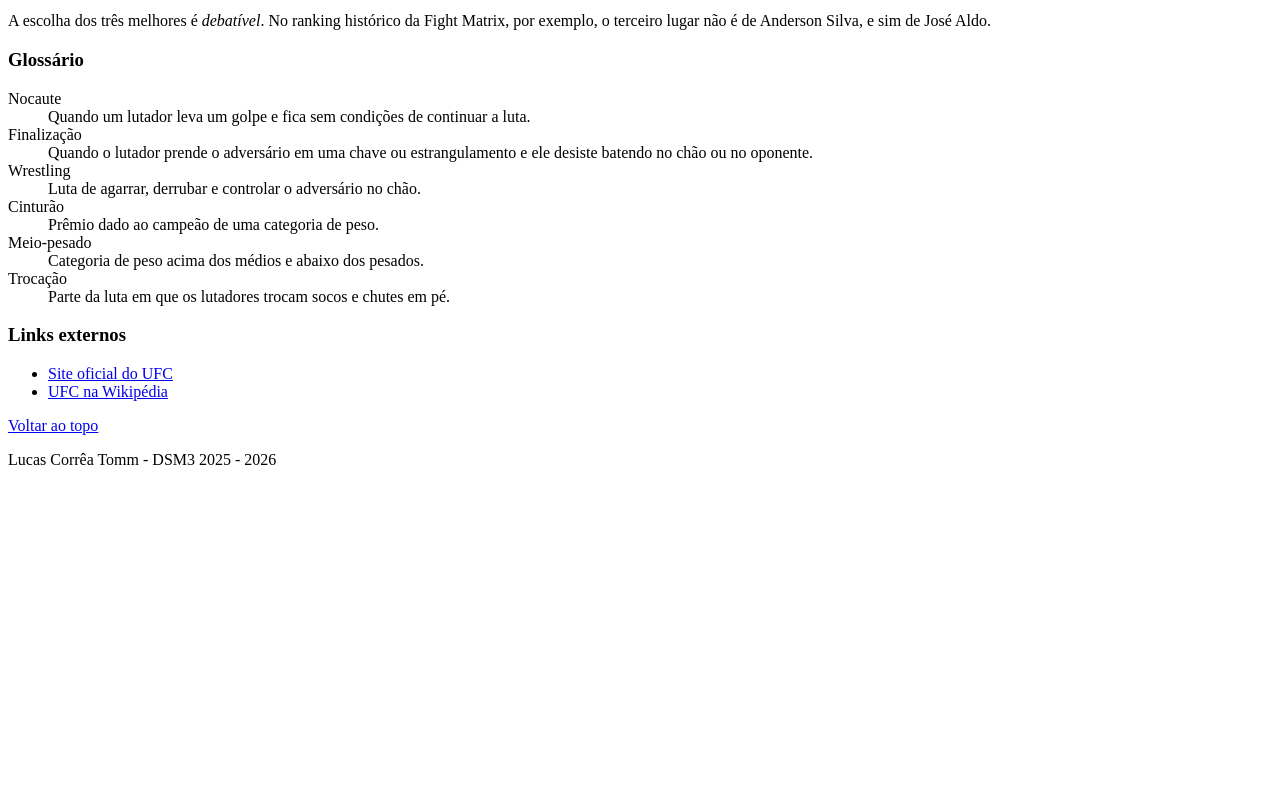
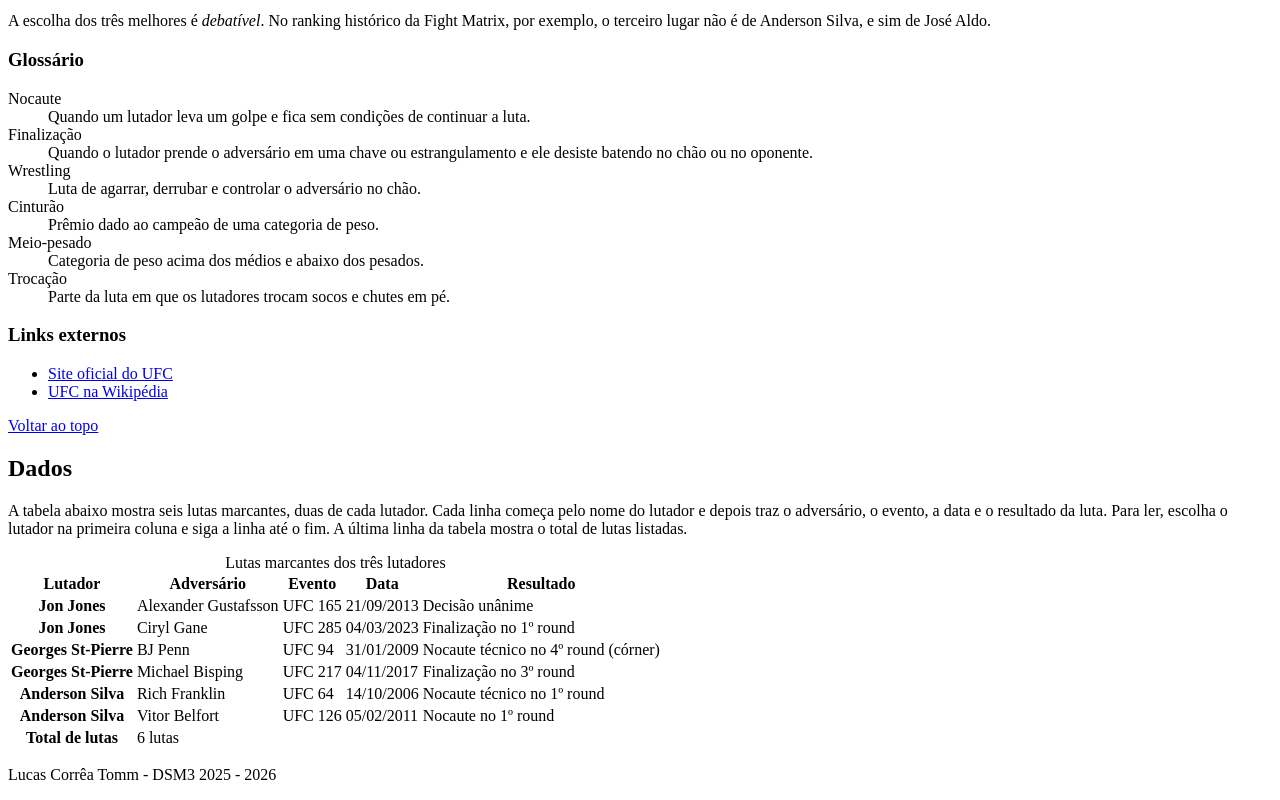
Before and after one commit to Lucas-Tomm/-pagina-tema-livre, a plain HTML site: page index.html in a window 1280 px wide. Shown: the part 4945-5745 px from the top of the page. Before the commit the page ends 5430 px from the top, so only its background shows below. Drawn offline with Linux system fonts and the light colour scheme.

Commit message:
Adiciona a seção Dados com a tabela de lutas marcantes
Traz a tabela da antiga dados.html para a seção #dados, com caption, cabeçalhos com scope, datas com time e rodapé com o total. A tabela fica dentro de uma div para rolar no celular.

```diff
--- a/index.html
+++ b/index.html
@@ -156,6 +156,76 @@
         <p><a href="#topo">Voltar ao topo</a></p>
       </section>
 
+      <section id="dados">
+        <h2>Dados</h2>
+        <p>A tabela abaixo mostra seis lutas marcantes, duas de cada lutador. Cada linha começa pelo nome do lutador e depois traz o adversário, o evento, a data e o resultado da luta. Para ler, escolha o lutador na primeira coluna e siga a linha até o fim. A última linha da tabela mostra o total de lutas listadas.</p>
+
+        <div class="tabela-rolagem">
+          <table>
+            <caption>Lutas marcantes dos três lutadores</caption>
+            <thead>
+              <tr>
+                <th scope="col">Lutador</th>
+                <th scope="col">Adversário</th>
+                <th scope="col">Evento</th>
+                <th scope="col">Data</th>
+                <th scope="col">Resultado</th>
+              </tr>
+            </thead>
+            <tbody>
+              <tr>
+                <th scope="row">Jon Jones</th>
+                <td>Alexander Gustafsson</td>
+                <td>UFC 165</td>
+                <td><time datetime="2013-09-21">21/09/2013</time></td>
+                <td>Decisão unânime</td>
+              </tr>
+              <tr>
+                <th scope="row">Jon Jones</th>
+                <td>Ciryl Gane</td>
+                <td>UFC 285</td>
+                <td><time datetime="2023-03-04">04/03/2023</time></td>
+                <td>Finalização no 1º round</td>
+              </tr>
+              <tr>
+                <th scope="row">Georges St-Pierre</th>
+                <td>BJ Penn</td>
+                <td>UFC 94</td>
+                <td><time datetime="2009-01-31">31/01/2009</time></td>
+                <td>Nocaute técnico no 4º round (córner)</td>
+              </tr>
+              <tr>
+                <th scope="row">Georges St-Pierre</th>
+                <td>Michael Bisping</td>
+                <td>UFC 217</td>
+                <td><time datetime="2017-11-04">04/11/2017</time></td>
+                <td>Finalização no 3º round</td>
+              </tr>
+              <tr>
+                <th scope="row">Anderson Silva</th>
+                <td>Rich Franklin</td>
+                <td>UFC 64</td>
+                <td><time datetime="2006-10-14">14/10/2006</time></td>
+                <td>Nocaute técnico no 1º round</td>
+              </tr>
+              <tr>
+                <th scope="row">Anderson Silva</th>
+                <td>Vitor Belfort</td>
+                <td>UFC 126</td>
+                <td><time datetime="2011-02-05">05/02/2011</time></td>
+                <td>Nocaute no 1º round</td>
+              </tr>
+            </tbody>
+            <tfoot>
+              <tr>
+                <th scope="row">Total de lutas</th>
+                <td colspan="4">6 lutas</td>
+              </tr>
+            </tfoot>
+          </table>
+        </div>
+      </section>
+
     </main>
     <footer>
       <p>Lucas Corrêa Tomm - DSM3 2025 - 2026</p>
```
